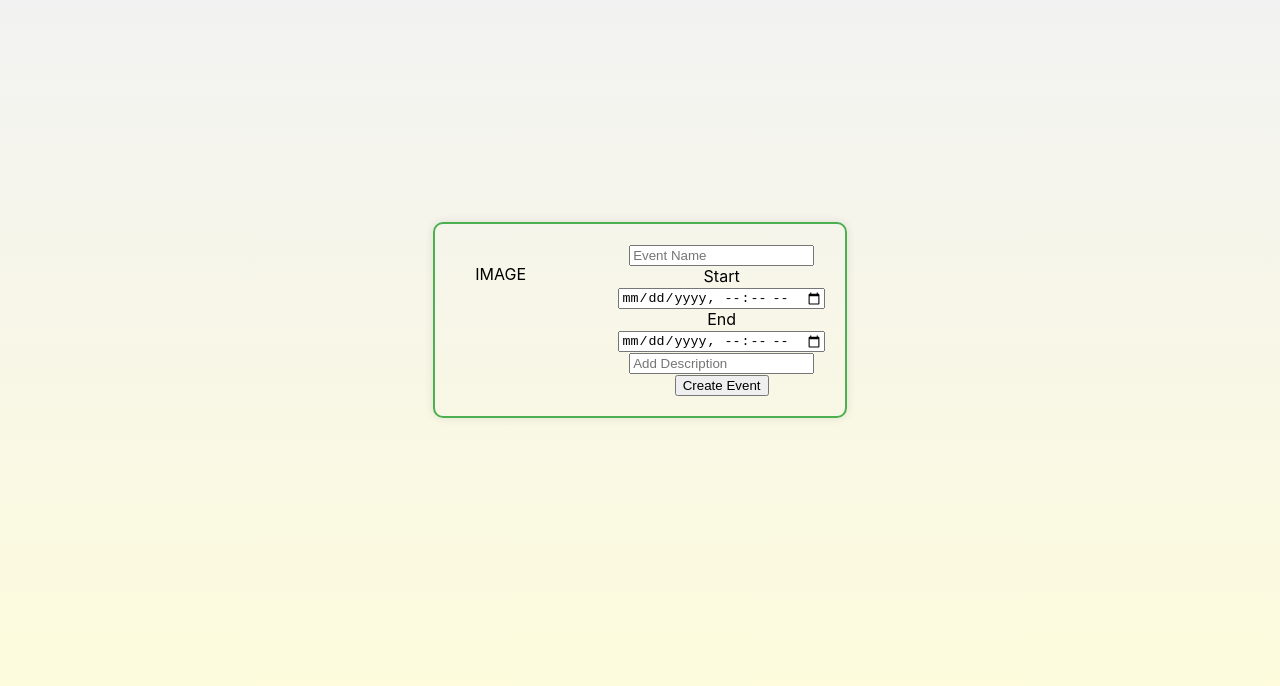
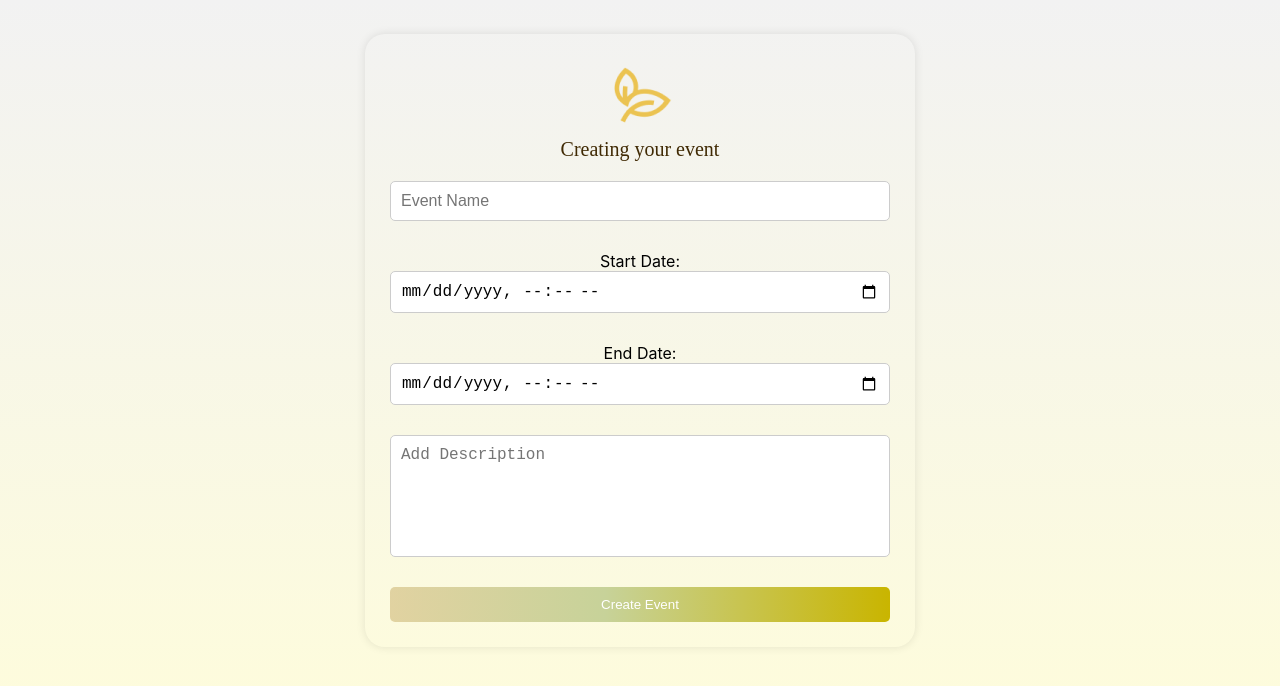
Before and after one commit to JunCyricShaneDelaTorre/MetroEvents, a React (Create React App) app: page /CreateEvent in a window 1280 px wide. Shown: the top 686 px of the page. Built offline with nearby package versions, Linux system fonts and the light colour scheme.

Commit message:
CreateEvent format and style added

```diff
--- a/src/pages/Authenticated/AuthenticatedCss/Dashboard.css
+++ b/src/pages/Authenticated/AuthenticatedCss/Dashboard.css
@@ -2,8 +2,6 @@
     display: flex;
     justify-content: center;
     margin-top: 30px;
-
-
 }
 
 
--- a/src/pages/Authenticated/AuthenticatedCss/EventCreationPage.css
+++ b/src/pages/Authenticated/AuthenticatedCss/EventCreationPage.css
@@ -1,20 +1,108 @@
-.event-creation-wrapper{
+.event-creation-wrapper {
     display: flex;
     justify-content: center;
     align-items: center;
     height: 80vh;
+    padding: 20px; /* Added padding for spacing */
 }
 
-.event-creation-container{
+.event-creation-container {
     display: flex;
-    border: 2px solid #4CAF50; /* Green border */
-    border-radius: 10px; /* Rounded corners */
+    width: 500px;
+    flex-direction: column; /* Align children vertically */
+    border: 5px solid transparent; /* Set border width and make it transparent */
+    border-radius: 20px; /* Set border radius to create rounded corners */
+    box-shadow: 0 0 10px rgba(0, 0, 0, 0.1); /* Add box shadow for a cool effect */
     padding: 20px; /* Add some padding to make it look nicer */
-    box-shadow: 0 0 10px rgba(0, 0, 0, 0.1); /* Add a subtle shadow */
 }
 
-.event-creation-image-container{
+.event-creation-image-container {
     display: flex;
+    justify-content: center; /* Center image horizontally */
+    align-items: center; /* Center image vertically */
     width: 100%;
-    margin: 20px;
+    margin-bottom: 5px; /* Added margin bottom for spacing */
 }
+
+.event-creation-details-container {
+    display: flex;
+    flex-direction: column; /* Align children vertically */
+    width: 100%;
+}
+
+.event-form-event-name,
+.event-form-event-start,
+.event-form-event-end {
+    display: flex;
+    flex-direction: column;
+    margin-bottom: 20px; /* Added margin bottom for spacing */
+}
+
+
+.event-form-event-start label,
+.event-form-event-end label {
+    margin-bottom: 5px; /* Added margin bottom for spacing */
+}
+
+.event-form-event-name input,
+.event-form-event-start input,
+.event-form-event-end input {
+    width: auto; /* Adjust width as needed */
+    padding: 10px;
+    border: 1px solid #ccc;
+    border-radius: 5px;
+    margin-bottom: 10px;
+    font-size: 16px;
+}
+
+.event-form-event-description input {
+    width: auto;
+    height: 100px;
+    padding: 10px;
+    border: 1px solid #ccc;
+    border-radius: 5px;
+    margin-bottom: 30px;
+    font-size: 16px;
+    vertical-align: top;
+}
+
+.event-form-event-description textarea {
+    width: 478px;
+    height: 100px;
+    padding: 10px;
+    border: 1px solid #ccc;
+    border-radius: 5px;
+    margin-bottom: 30px;
+    font-size: 16px;
+    vertical-align: top; /* Align text to the top */
+    text-align: left;
+    resize: none; /* Disable resizing */
+}
+
+
+
+
+
+button {
+    width: 100%;
+    padding: 10px;
+    background: linear-gradient(90deg, rgba(210, 188, 126, 0.64) 0%, #C7D299 43%, #C9B500 100%);
+    color: #fff;
+    border: none;
+    border-radius: 5px;
+    cursor: pointer;
+}
+
+button:hover {
+    opacity: 0.9; /* Example hover effect */
+}
+
+.title1 {
+    width: auto;
+    color: #402A04;
+    font-size: 20px;
+    font-family: 'Google Sans';
+    font-weight: 200;
+    text-align: center;
+    margin-bottom: 20px;
+  }
--- a/src/pages/Authenticated/EventCreationPage.jsx
+++ b/src/pages/Authenticated/EventCreationPage.jsx
@@ -1,45 +1,57 @@
 import * as React from 'react';
+import { useState } from 'react';
 import { Form } from 'react-router-dom';
 import './AuthenticatedCss/EventCreationPage.css';
+import Logo from './Logo.png';
 
-export default function EventCreationPage(){
-    return(
+export default function EventCreationPage() {
+    const [description, setDescription] = useState('');
+
+    const handleKeyDown = (event) => {
+        if (event.key === 'Enter') {
+            event.preventDefault(); // Prevent form submission
+            setDescription(description + '\n'); // Append newline character
+        }
+    };
+
+    return (
         <div className='event-creation-wrapper'>
             <div className='event-creation-container'>
-
                 <div className='event-creation-image-container'>
-                    IMAGE
+                    <img src={Logo} alt="" />
+                </div>
+                <div className='title1'>
+                    Creating your event
                 </div>
                 <div className='event-creation-details-container'>
                     <Form method='post'>
                         <div className='event-form-event-name'>
-                                <input type="text" placeholder='Event Name'/>
+                            <input type="text" placeholder='Event Name' />
+                        </div>
+                        <div>
+                            Start Date:
                         </div>
                         <div className='event-form-event-start'>
-                                <label>
-                                    <span>Start</span>
-                                    <input type='datetime-local' placeholder='Start'/>
-                                </label>
+                            <input type='datetime-local' placeholder='Start' />
+                        </div>
+                        <div>
+                            End Date:
                         </div>
                         <div className='event-form-event-end'>
-                                <label>
-                                    <span>End</span>
-                                    <input type="datetime-local" placeholder='End'/>
-                                </label>
+                            <input type="datetime-local" placeholder='End' />
                         </div>
-                            <div className=''>
-
+                        <div className='event-form-event-description'>
+                            <textarea
+                                placeholder='Add Description'
+                                value={description}
+                                onChange={(e) => setDescription(e.target.value)}
+                                onKeyDown={handleKeyDown}
+                            />
                         </div>
-                            <div></div>
-
-                            <input type="text" name="" id="" placeholder='Add Description' />
-
                         <button type='submit'>Create Event</button>
                     </Form>
                 </div>
-
-
             </div>
         </div>
-    )
+    );
 }
```
Also changed, not shown: src/pages/Authenticated/Logo.png (added). Lines whose indentation alone changed are shown as unchanged.
